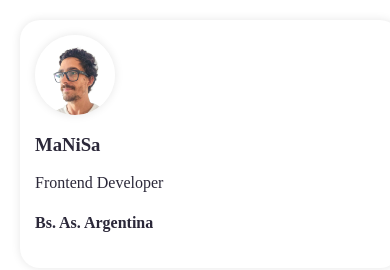
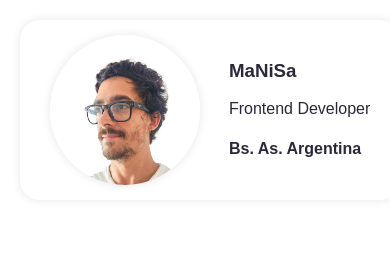
Before and after one commit to SoyMaNiSa/Tarjeta, a plain HTML site: page index.html in a window 390 px wide. Drawn offline with Linux system fonts and the light colour scheme.

Commit message:
Update styles.css

```diff
--- a/css/styles.css
+++ b/css/styles.css
@@ -1,25 +1,29 @@
 body {
     margin: 20px;
-    font-family: poppins;
+    font-family: poppins, sans-serif;
 }
 
 .card {
     padding: 25px;
     display: flex;
-    justify-content: space-around;
-    width: 400px;
+    flex-direction: column;
+    align-items: center;
+    width: 100%;
+    max-width: 400px;
     margin: 0 auto;
     text-align: center;
     background-color: #ffffff;
     color: #2b2839;
     border-radius: 20px;
     box-shadow: 0 0 10px rgba(0, 0, 0, 0.1);
+    transition: transform 0.3s ease-in-out;
 }
 
 .image-size {
     width: 150px;
     border-radius: 100%;
     box-shadow: 0 0 10px rgba(0, 0, 0, 0.1);
+    transition: transform 0.6s;
 }
 
 .border-blue {
@@ -37,12 +41,10 @@ body {
 
 .card:hover {
     transform: scale(1.05);
-    transition: transform 0.3s ease-in-out;
 }
 
 .card:hover .image-size {
     transform: rotateY(180deg);
-    transition: transform 0.6s;
 }
 
 @keyframes gradientBackground {
@@ -62,25 +64,26 @@ body {
     background-size: 400% 400%;
     animation: gradientBackground 2s ease infinite;
 }
+
+@media (min-width: 769px) {
+    .card {
+        flex-direction: row;
+        justify-content: space-around;
+    }
+}
+
 @media (max-width: 768px) {
     .card {
-        width: 100%;
+        flex-direction: row;
+        justify-content: space-around;
         padding: 20px;
-    }
-
-    .image-size {
-        width: 100px;
     }
 }
 
 @media (max-width: 480px) {
     .card {
-        flex-direction: column;
-        width: 100%;
+        flex-direction: row;
+        justify-content: space-around;
         padding: 15px;
     }
-
-    .image-size {
-        width: 80px;
-    }
 }
```
